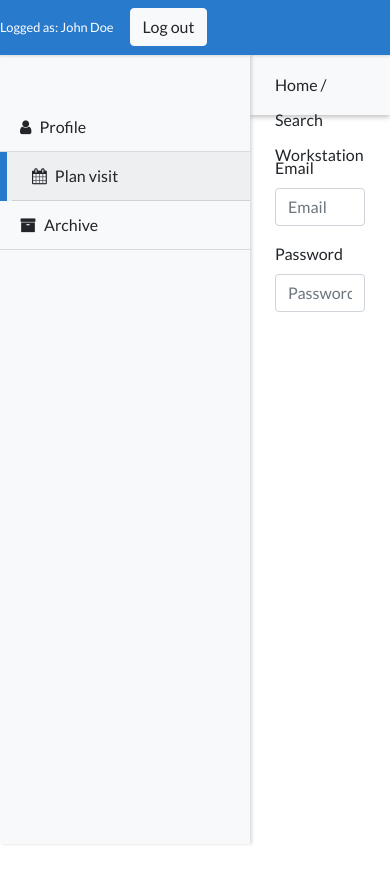
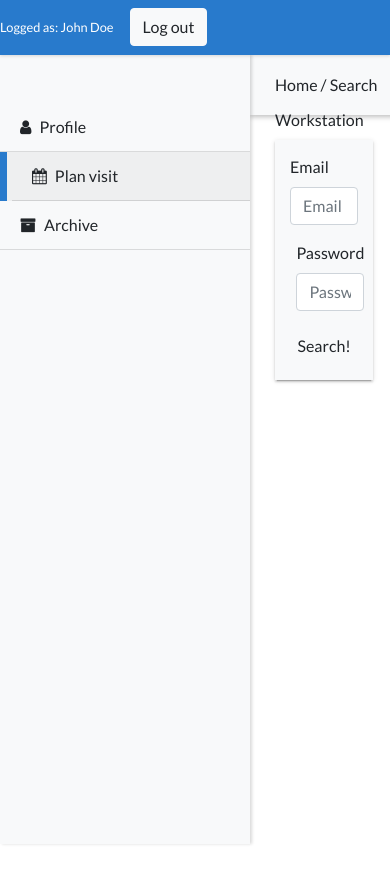
Before and after one commit to rafleszczyk/WebserviceProjectFrontend, an Angular app: page /home/client/visit in a window 390 px wide. Shown: the top 884 px of the page. Built offline with nearby package versions, Linux system fonts and the light colour scheme.

Commit message:
Woeking on colors

```diff
--- a/src/app/client/client-home/client-home.component.ts
+++ b/src/app/client/client-home/client-home.component.ts
@@ -1,6 +1,5 @@
 import {Component} from '@angular/core';
 import {ISideNavigation} from '../../shared/side-navigation/side-navigation.interface';
-import {ActivatedRoute} from '@angular/router';
 
 @Component({
   selector: 'app-client-home',
@@ -12,8 +11,7 @@ export class ClientHomeComponent {
   sideNavMetadata: ISideNavigation[];
   breadcrumb: string;
 
-  constructor(private test: ActivatedRoute) {
-    this.breadcrumb = '';
+  constructor() {
     this.buildSideNavigation();
   }
 
--- a/src/app/client/client-search-panel/client-search-panel.component.scss
+++ b/src/app/client/client-search-panel/client-search-panel.component.scss
@@ -0,0 +1,3 @@
+.search-panel {
+  box-shadow: 0 2px 2px 0 rgba(0, 0, 0, 0.14), 0 3px 1px -2px rgba(0, 0, 0, 0.2), 0 1px 5px 0 rgba(0, 0, 0, 0.12);
+}
--- a/src/app/shared/breadcrumb/breadcrumb.component.html
+++ b/src/app/shared/breadcrumb/breadcrumb.component.html
@@ -1,3 +1,3 @@
-<div class="bg-light breadcrumb">
+<div class="bg-light breadcrumb m-0">
   {{breadcrumb}}
 </div>
--- a/src/app/shared/search-tab/search-tab.component.html
+++ b/src/app/shared/search-tab/search-tab.component.html
@@ -1,12 +1,13 @@
-<div>
+<div class="search-panel bg-light">
   <div class="form-row">
-    <div class="form-group col-md-6">
+    <div class="form-group col">
       <label for="inputEmail4">Email</label>
       <input type="email" class="form-control" id="inputEmail4" placeholder="Email">
     </div>
-    <div class="form-group col-md-6">
+    <div class="form-group col offset-1">
       <label for="inputPassword4">Password</label>
       <input type="password" class="form-control" id="inputPassword4" placeholder="Password">
     </div>
+    <button class="btn btn-light offset-1 col-2">Search!</button>
   </div>
 </div>
--- a/src/app/shared/search-tab/search-tab.component.scss
+++ b/src/app/shared/search-tab/search-tab.component.scss
@@ -4,3 +4,8 @@
   left: 50%;
   transform: translate(-50%, -50%);
 }
+
+.search-panel {
+  padding: 15px;
+  box-shadow: 0 2px 2px 0 rgba(0, 0, 0, 0.14), 0 3px 1px -2px rgba(0, 0, 0, 0.2), 0 1px 5px 0 rgba(0, 0, 0, 0.12);
+}
```
